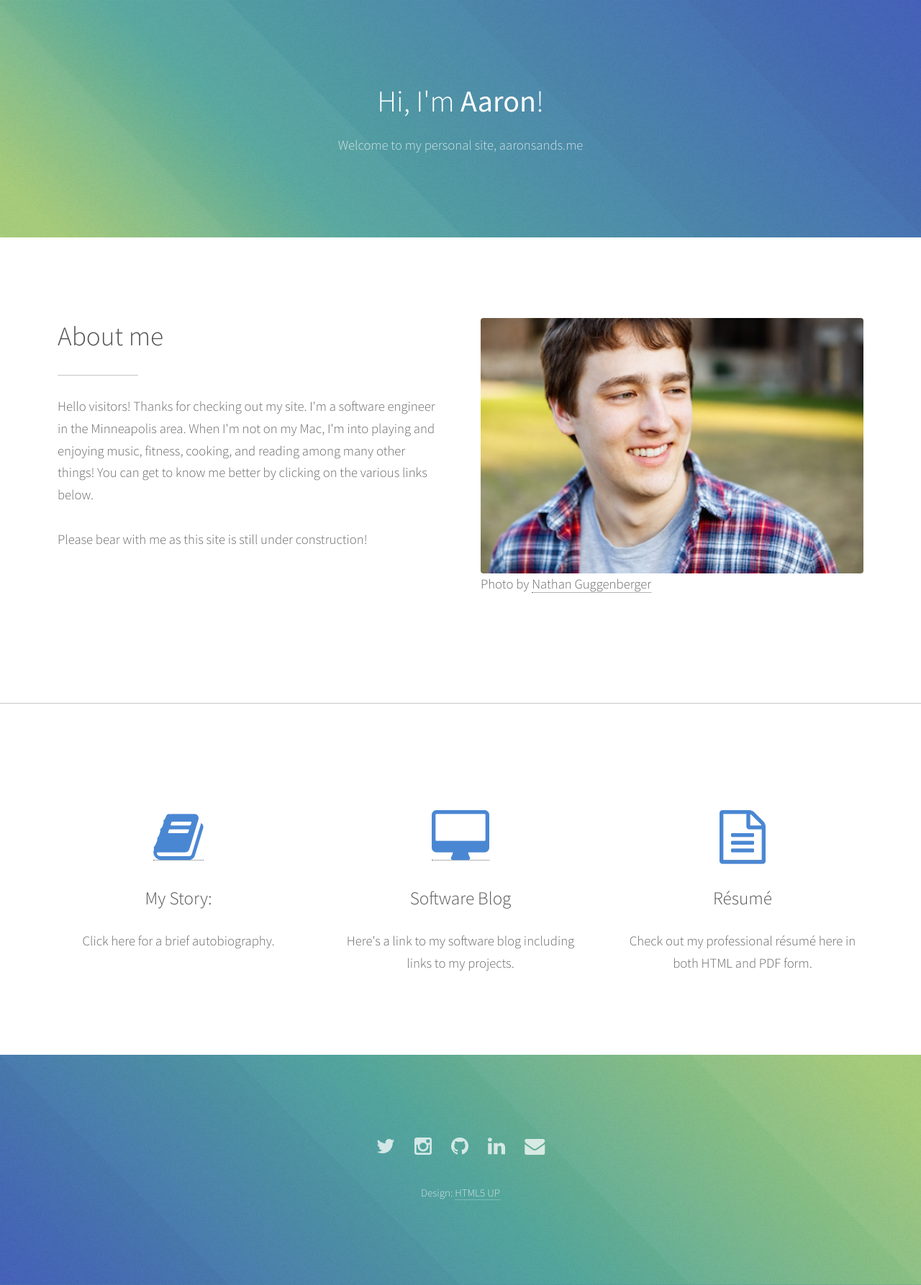
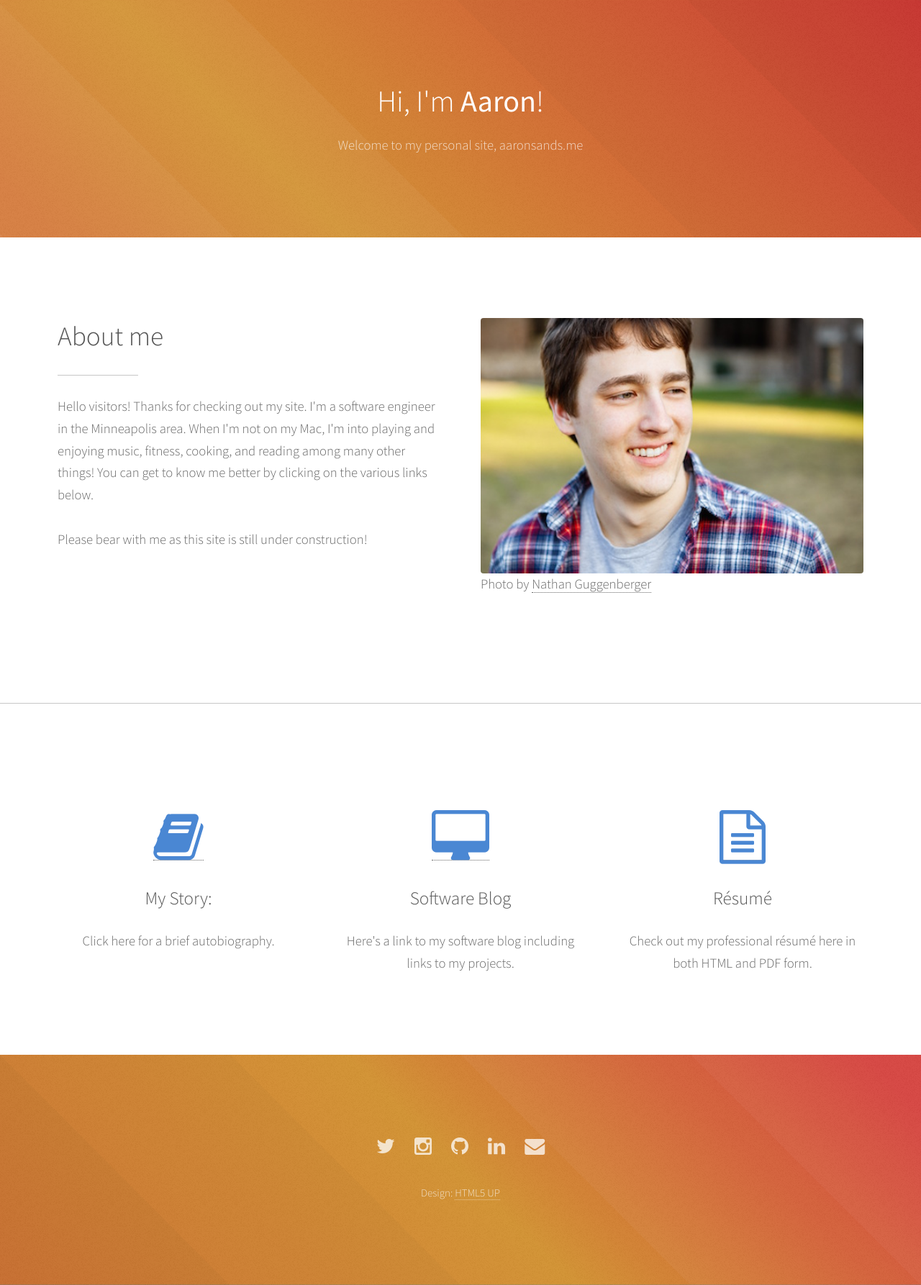
Before and after one commit to sandsa/aaronsands.me, a plain HTML site: page index.html in a window 1280 px wide. Shown: the whole page at 72% size. Drawn offline with Linux system fonts and the light colour scheme.

Commit message:
Change header & footer colors

```diff
--- a/assets/css/main.css
+++ b/assets/css/main.css
@@ -2801,7 +2801,7 @@
 		background-color: #4686a0;
 		color: rgba(255, 255, 255, 0.75);
 		background-attachment: fixed,							fixed,							fixed;
-		background-image: url("images/overlay2.png"), url("images/overlay3.svg"), linear-gradient(45deg, #9dc66b 5%, #4fa49a 30%, #4361c2);
+		background-image: url("images/overlay2.png"), url("images/overlay3.svg"), linear-gradient(45deg, #D27332 5%, #D29232 30%, #D23632);
 		background-position: top left,						center center,					center center;
 		background-size: auto,							cover,							cover;
 		overflow: hidden;
@@ -2988,7 +2988,7 @@
 		background-color: #4686a0;
 		color: rgba(255, 255, 255, 0.75);
 		background-attachment: fixed,							fixed,							fixed;
-		background-image: url("images/overlay2.png"), url("images/overlay4.svg"), linear-gradient(45deg, #4361c2, #4fa49a 50%, #9dc66b 95%);
+		background-image: url("images/overlay2.png"), url("images/overlay4.svg"), linear-gradient(45deg, #D27332, #D29232 50%, #D23632 95%);
 		background-position: top left,						center center,					center center;
 		background-size: auto,							cover,							cover;
 		text-align: center;
```
Also changed, not shown: 4 other files.
